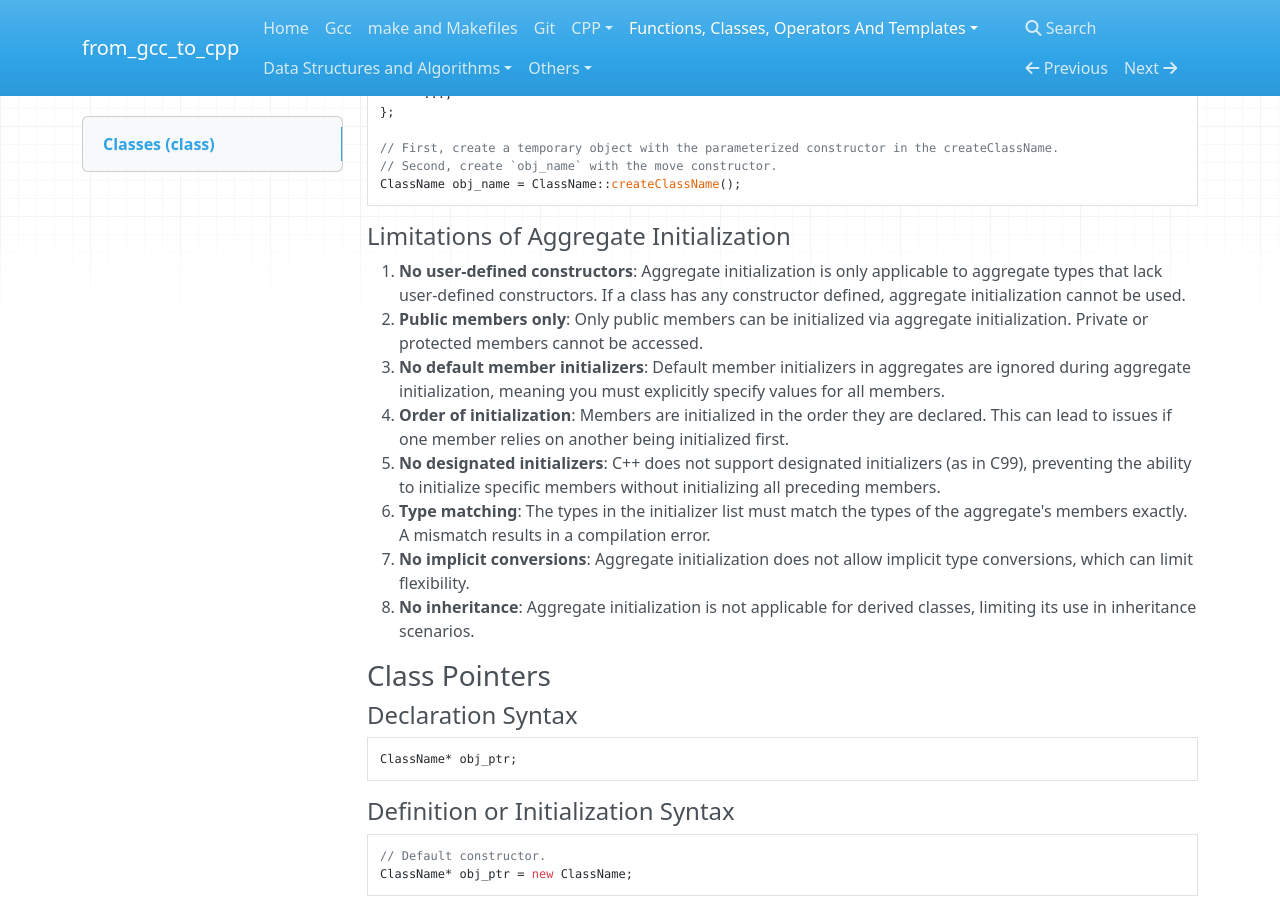
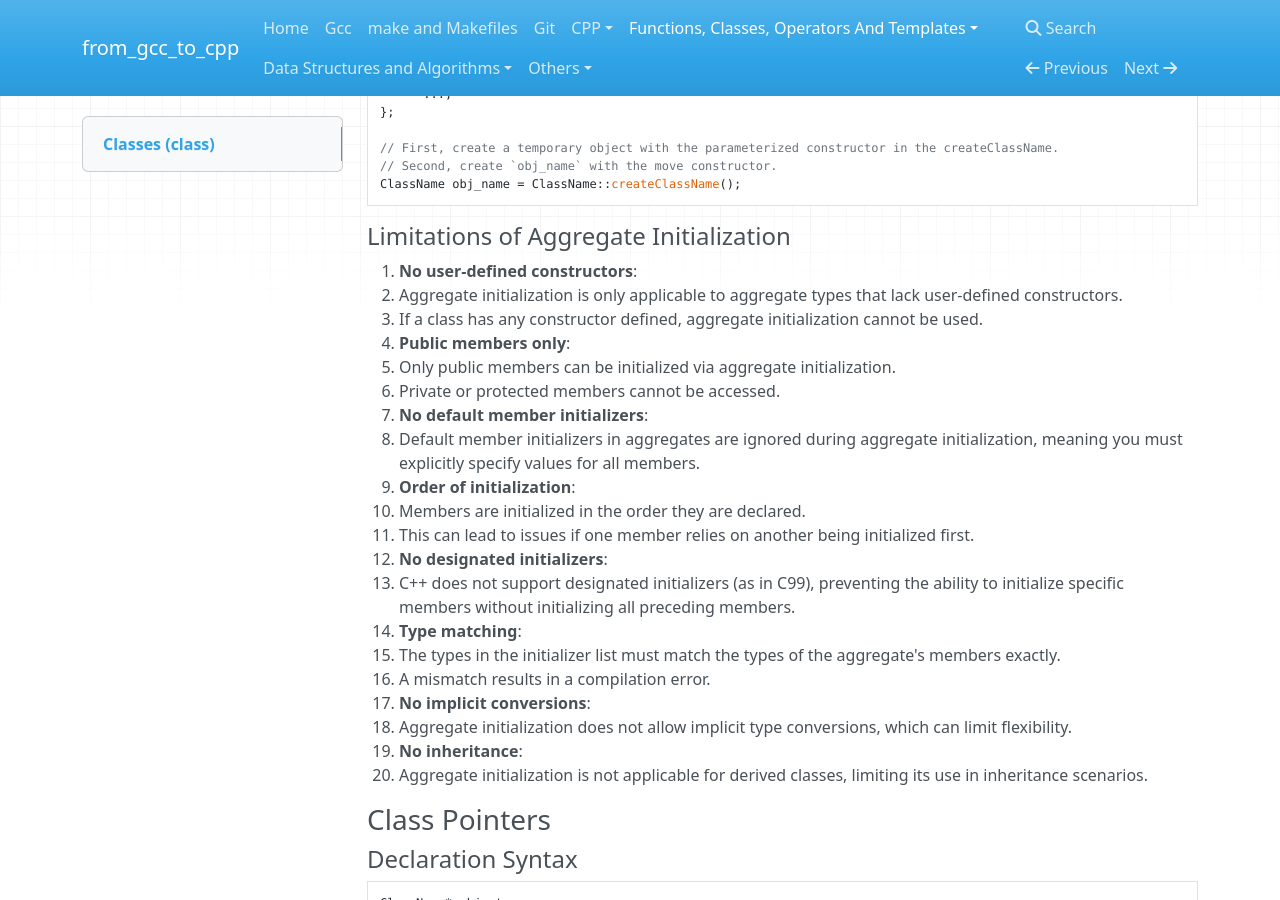
Before and after one commit to 0BananaBig0/from_gcc_to_cpp, an MkDocs documentation site: the page built from docs/Classes.md, in a window 1280 px wide and 900 px high, scrolled down 5994 px. Built offline with MkDocs 1.6.1, drawn with Linux system fonts in a browser that asks for light colours; nearby versions of some CDN libraries; some of the changed text lies outside the part shown.

Commit message:
supplement and correction

```diff
--- a/docs/Classes.md
+++ b/docs/Classes.md
@@ -295,23 +295,30 @@ ClassName obj_name = ClassName::createClassName();
 
 #### Limitations of Aggregate Initialization
 
-1. **No user-defined constructors**: Aggregate initialization is only applicable to aggregate types
-   that lack user-defined constructors. If a class has any constructor defined, aggregate
-   initialization cannot be used.
-2. **Public members only**: Only public members can be initialized via aggregate initialization.
-   Private or protected members cannot be accessed.
-3. **No default member initializers**: Default member initializers in aggregates are ignored during
-   aggregate initialization, meaning you must explicitly specify values for all members.
-4. **Order of initialization**: Members are initialized in the order they are declared. This can
-   lead to issues if one member relies on another being initialized first.
-5. **No designated initializers**: C++ does not support designated initializers (as in C99),
-   preventing the ability to initialize specific members without initializing all preceding members.
-6. **Type matching**: The types in the initializer list must match the types of the aggregate's
-   members exactly. A mismatch results in a compilation error.
-7. **No implicit conversions**: Aggregate initialization does not allow implicit type conversions,
-   which can limit flexibility.
-8. **No inheritance**: Aggregate initialization is not applicable for derived classes, limiting its
-   use in inheritance scenarios.
+1. **No user-defined constructors**:
+   - Aggregate initialization is only applicable to aggregate types that lack user-defined
+     constructors.
+   - If a class has any constructor defined, aggregate initialization cannot be used.
+2. **Public members only**:
+   - Only public members can be initialized via aggregate initialization.
+   - Private or protected members cannot be accessed.
+3. **No default member initializers**:
+   - Default member initializers in aggregates are ignored during aggregate initialization, meaning
+     you must explicitly specify values for all members.
+4. **Order of initialization**:
+   - Members are initialized in the order they are declared.
+   - This can lead to issues if one member relies on another being initialized first.
+5. **No designated initializers**:
+   - C++ does not support designated initializers (as in C99), preventing the ability to initialize
+     specific members without initializing all preceding members.
+6. **Type matching**:
+   - The types in the initializer list must match the types of the aggregate's members exactly.
+   - A mismatch results in a compilation error.
+7. **No implicit conversions**:
+   - Aggregate initialization does not allow implicit type conversions, which can limit flexibility.
+8. **No inheritance**:
+   - Aggregate initialization is not applicable for derived classes, limiting its use in inheritance
+     scenarios.
 
 ### Class Pointers
 
@@ -1476,7 +1492,7 @@ class FinalClass final {};
 5. `mem_name` is the name of the bitfield member.
 6. `num_of_bits` is the number of bits allocated to this member.
 7. The size of `ClassName` is equal to
-   ` ceil( (double)( num_of_bits1 + num_of_bits2 + ... ) / sizeof( maximum-size type ) ) * sizeof( maximum - size type );`.
+   ` ceil( (double)( num_of_bits1 + num_of_bits2 + ... ) / sizeof( maximum-size type ) ) * sizeof( maximum-size type );`.
 
 #### Syntax
 
```
Also changed, not shown: other parts of docs/Classes.md (+13 -4 lines), README.md (+3 -3 lines), docs/Functions.md (+9 -9 lines), docs/Templates.md (+5 -8 lines).
